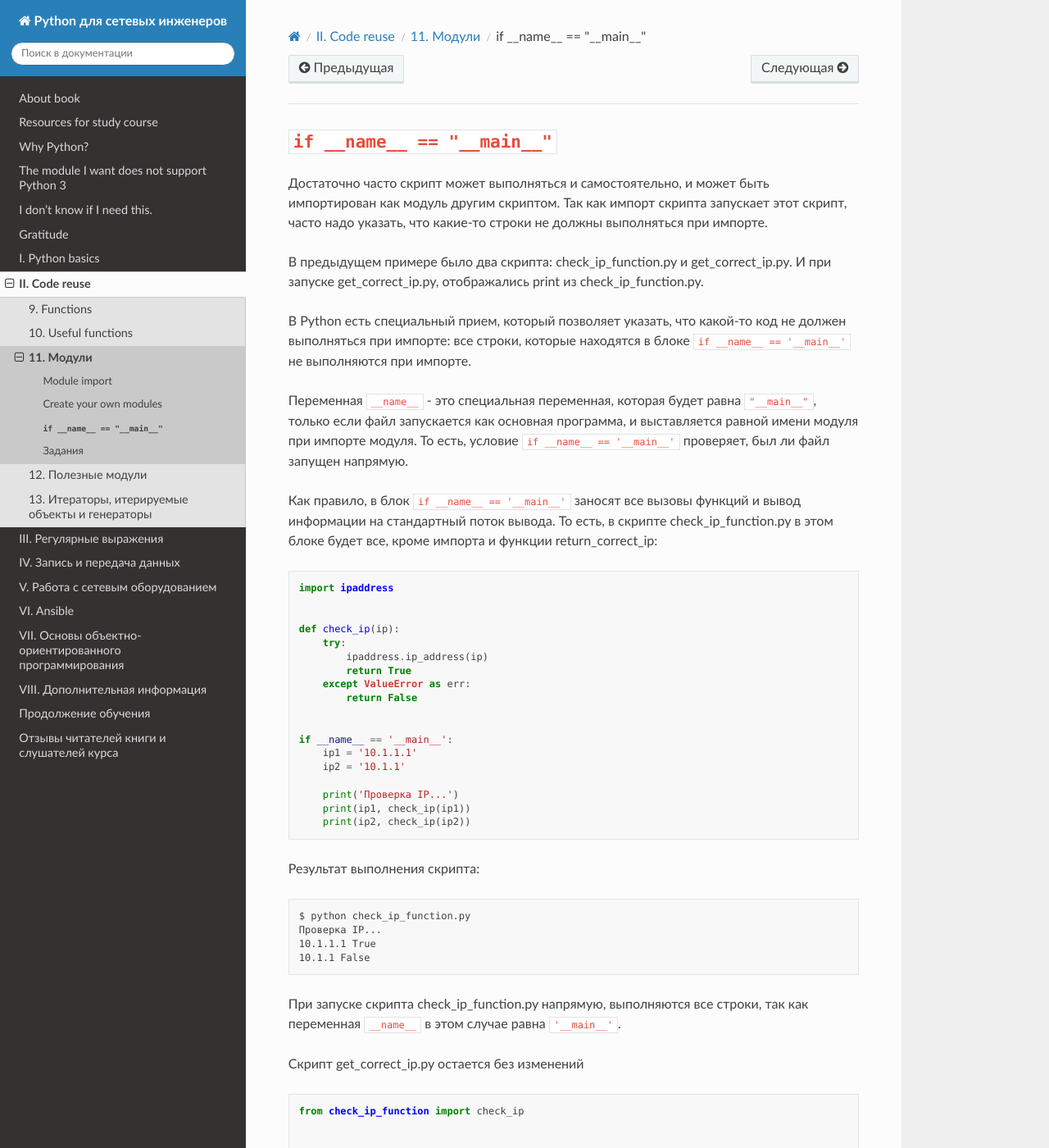
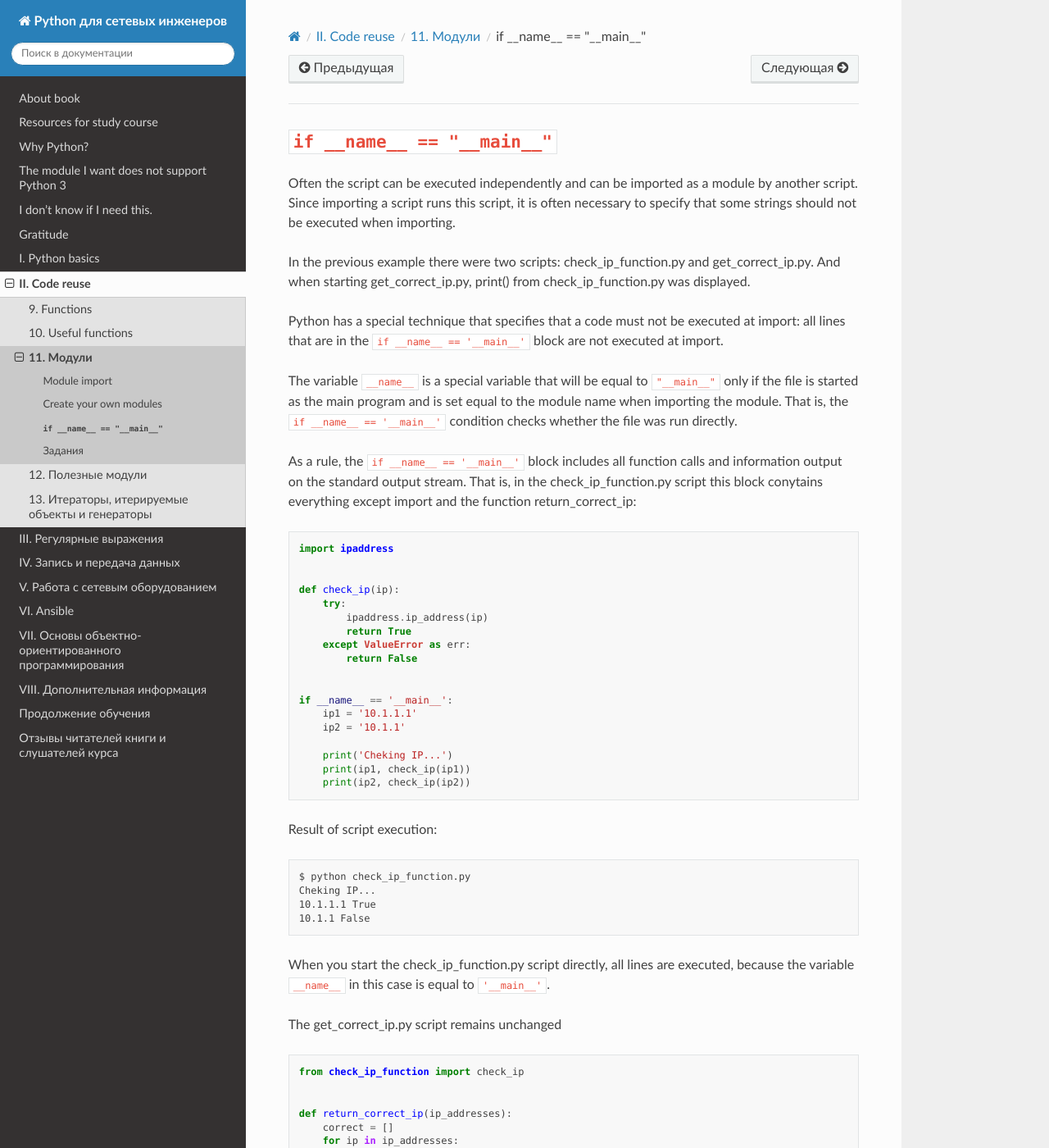
Before and after one commit to Aidar5/nattoeng, a Sphinx documentation site: the page built from docs/source/book/11_modules/if_name_main.rst, in a window 1280 px wide and 1400 px high. Shown: the whole window at 82% size. Built offline with Sphinx 7.4.7 and the Read the Docs theme 2.0.0, drawn with Linux system fonts in a browser that asks for light colours; pages that are not in the unit, such as notebooks, are missing from menus; some of the changed text lies outside the part shown.

Commit message:
Update if_name_main.rst

```diff
--- a/docs/source/book/11_modules/if_name_main.rst
+++ b/docs/source/book/11_modules/if_name_main.rst
@@ -1,30 +1,16 @@
 ``if __name__ == "__main__"``
 -----------------------------
 
-Достаточно часто скрипт может выполняться и самостоятельно, и может быть
-импортирован как модуль другим скриптом.
-Так как импорт скрипта запускает этот скрипт, часто надо указать,
-что какие-то строки не должны выполняться при импорте.
+Often the script can be executed independently and can be imported as a module by another script. Since importing a script runs this script, it is often necessary to specify that some strings should not be executed when importing.
 
-В предыдущем примере было два скрипта: check_ip_function.py и get_correct_ip.py.
-И при запуске get_correct_ip.py, отображались print из check_ip_function.py.
+In the previous example there were two scripts: check_ip_function.py and get_correct_ip.py. And when starting get_correct_ip.py, print() from check_ip_function.py was displayed.
 
 
-В Python есть специальный прием, который позволяет указать, что какой-то
-код не должен выполняться при импорте: все строки, которые находятся
-в блоке ``if __name__ == '__main__'`` не выполняются при импорте.
+Python has a special technique that specifies that a code must not be executed at import: all lines that are in the ``if __name__ == '__main__'`` block are not executed at import.
 
-Переменная ``__name__`` - это специальная переменная, которая будет
-равна ``"__main__"``, только если файл запускается как основная программа, и
-выставляется равной имени модуля при импорте модуля.
-То есть, условие ``if __name__ == '__main__'`` проверяет, был ли
-файл запущен напрямую.
+The variable ``__name__`` is a special variable that will be equal to ``"__main__"`` only if the file is started as the main program and is set equal to the module name when importing the module. That is, the ``if __name__ == '__main__'`` condition checks whether the file was run directly.
 
-
-Как правило, в блок ``if __name__ == '__main__'`` заносят все вызовы функций
-и вывод информации на стандартный поток вывода.
-То есть, в скрипте check_ip_function.py в этом блоке будет все, кроме импорта
-и функции return_correct_ip:
+As a rule, the ``if __name__ == '__main__'`` block includes all function calls and information output on the standard output stream. That is, in the check_ip_function.py script this block conytains everything except import and the function return_correct_ip:
 
 .. code:: python
 
@@ -43,24 +29,23 @@
         ip1 = '10.1.1.1'
         ip2 = '10.1.1'
 
-        print('Проверка IP...')
+        print('Cheking IP...')
         print(ip1, check_ip(ip1))
         print(ip2, check_ip(ip2))
 
 
-Результат выполнения скрипта:
+Result of script execution:
 
 ::
 
     $ python check_ip_function.py
-    Проверка IP...
+    Cheking IP...
     10.1.1.1 True
     10.1.1 False
 
-При запуске скрипта check_ip_function.py напрямую, выполняются все строки,
-так как переменная ``__name__`` в этом случае равна ``'__main__'``.
+When you start the check_ip_function.py script directly, all lines are executed, because the variable ``__name__`` in this case is equal to ``'__main__'``.
 
-Скрипт get_correct_ip.py остается без изменений
+The get_correct_ip.py script remains unchanged
 
 .. code:: python
 
@@ -75,31 +60,24 @@
         return correct
 
 
-    print('Проверка списка IP-адресов')
+    print('Checking list of IP addresses')
     ip_list = ['10.1.1.1', '8.8.8.8', '2.2.2']
     correct = return_correct_ip(ip_list)
     print(correct)
 
 
-Выполнение скрипта get_correct_ip.py выглядит таким образом:
+Execution of the get_correct_ip.py script:
 
 ::
 
     $ python get_correct_ip.py
-    Проверка списка IP-адресов
+    Checking list of IP addresses
     ['10.1.1.1', '8.8.8.8']
 
-Теперь вывод содержит только информацию из скрипта get_correct_ip.py.
+Now the output contains only information from the script getcorrect__ip.py.
 
 
-В целом, лучше привыкнуть писать весь код, который вызывает функции и
-выводит что-то на стандартный поток вывода, внутри блока
-``if __name__ == '__main__'``.
+In general, it is better to write all the code that calls functions and outputs something to the standard output stream inside the block ``if __name__ == '__main__'``.
 
 .. warning::
-    Начиная с 9 раздела, для заданий есть программные тесты,
-    с помощью которых можно проверить правильность выполнения заданий.
-    Для корректной работы с тестами, надо всегда писать вызов функции
-    в файле задания внутри блока ``if __name__ == '__main__'``.
-    Отсутствие этого блока будет вызывать ошибки, не во всех заданиях,
-    однако это все равно позволит избежать проблем.
+    Starting with Section 9, there are program tests for tasks that can be used to check whether the tasks are properly executed. To work correctly with tests you have to always write a function call in the job file within the block ``if __name__ == '__main__'``. The absence of this block will cause errors, not all tasks, but it will still avoid problems.
```
